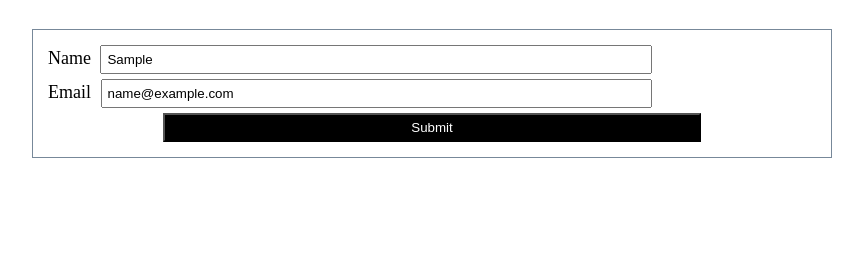
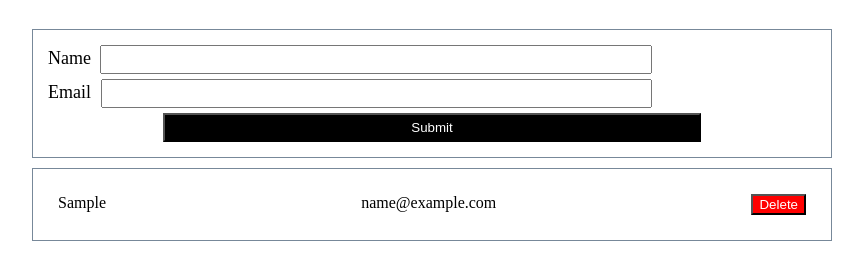
Before and after one commit to CODE-Y02/LearnDOM, a plain HTML site: page UserLister/index.html in a window 1280 px wide. Both pictures are taken after typing "Sample", "name@example.com" into the empty fields and a click on the input "Submit". Shown: the part 69-348 px from the top of the page, without its empty margins (208-1071 px from the left). Drawn offline with Linux system fonts and the light colour scheme.

Commit message:
stored multiple user in local storage

```diff
--- a/UserLister/index.html
+++ b/UserLister/index.html
@@ -13,7 +13,8 @@
         align-items: center;
         font-family: serif;
       }
-      .userForm {
+      .userForm,
+      ul {
         margin-top: 10px;
         padding: 15px;
         width: 60vw;
@@ -38,12 +39,16 @@
         background-color: black;
         color: white;
       }
-      /* li {
+      li {
         display: flex;
         justify-content: space-between;
         list-style: none;
         margin: 10px;
-      } */
+      }
+      .del {
+        background-color: red;
+        color: white;
+      }
     </style>
   </head>
   <body>
@@ -57,12 +62,12 @@
       </label>
       <input type="submit" id="submit" value="Submit" />
     </form>
-    <!-- <ul>
-      <li class="userInfo">
+    <ul id="userList">
+      <!-- <li class="userInfo">
         Info
         <button class="del btn">Delete</button>
-      </li>
-    </ul> -->
+      </li> -->
+    </ul>
 
     <script src="./index.js"></script>
   </body>
--- a/UserLister/index.js
+++ b/UserLister/index.js
@@ -1,6 +1,5 @@
 let form = document.getElementsByClassName("userForm")[0];
-console.log(form);
-let store = localStorage;
+// console.log(form);
 
 form.addEventListener("submit", (e) => {
   e.preventDefault();
@@ -11,6 +10,37 @@ form.addEventListener("submit", (e) => {
     name: name.value,
     email: email.value,
   };
+  if (localStorage.getItem(user.email)) {
+    // if email alreay exist
+    alert("Email Already exist");
+    return -1;
+  }
+  localStorage.setItem(user.email, JSON.stringify(user));
+  showUserOnScreen(user);
 
-  localStorage.setItem("user", JSON.stringify(user));
+  name.value = "";
+  email.value = "";
 });
+
+function showUserOnScreen(user) {
+  const parentNode = document.getElementById("userList");
+  const childHtml = `<li class="userInfo"> ${user.name} <span>${user.email}  </span><button class="del btn">Delete</button></li>`;
+
+  parentNode.innerHTML = parentNode.innerHTML + childHtml;
+}
+
+// delete funcion
+let ul = document.getElementById("userList");
+ul.addEventListener("click", (e) => {
+  e.preventDefault();
+  // console.log(e.target.classList.contains("del"));
+  if (e.target.classList.contains("del")) {
+    //perform delete
+    let li = e.target.parentElement;
+    // console.log(li.children[0].innerText);
+    let userEmail = li.children[0].innerText;
+    localStorage.removeItem(userEmail);
+
+    li.remove();
+  }
+});
```
